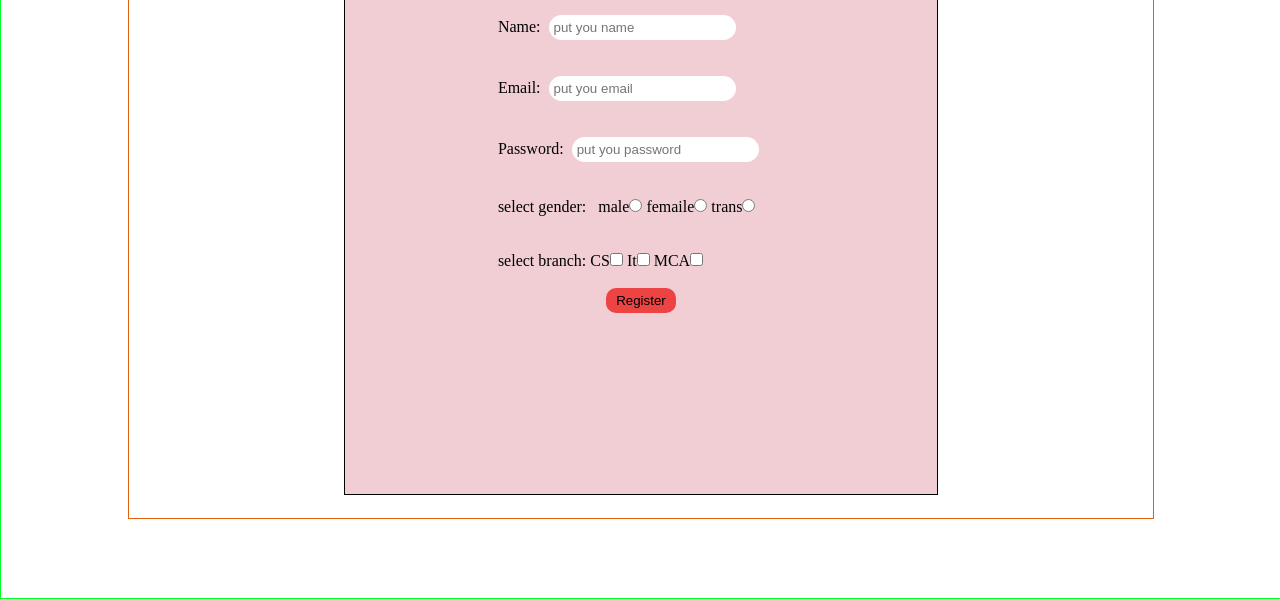
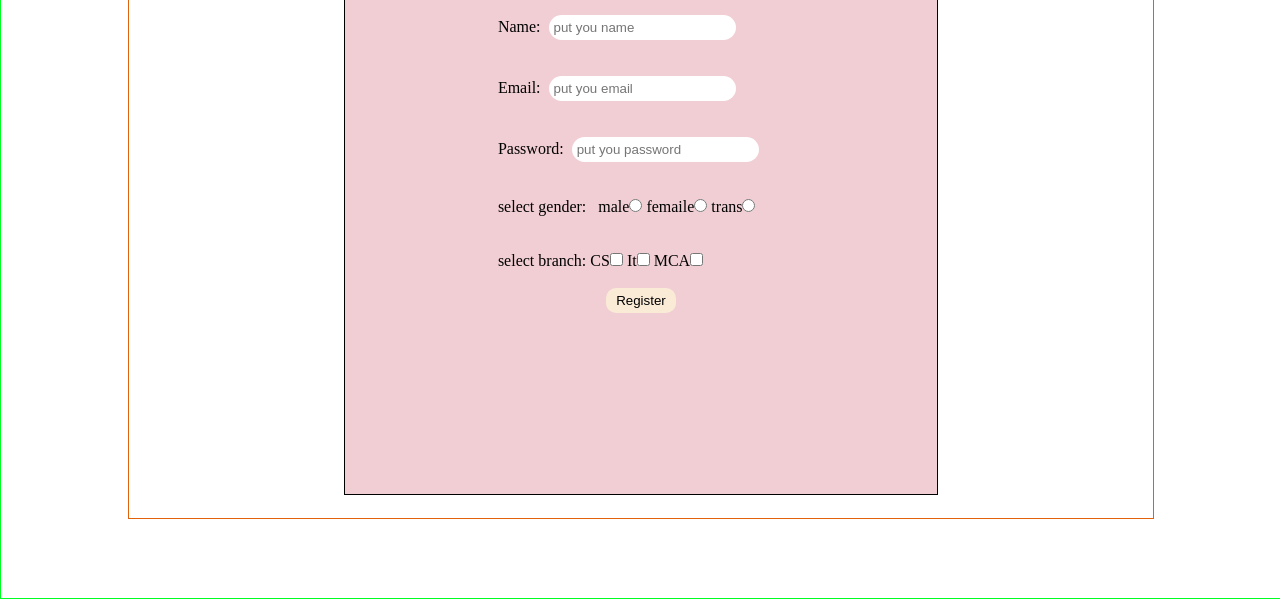
Before and after one commit to harshalibhavsar/LocalRepo, a plain HTML site: page index.html in a window 1280 px wide. Shown: the part 203-802 px from the top of the page. Drawn offline with Linux system fonts and the light colour scheme.

Commit message:
color change

```diff
--- a/style.css
+++ b/style.css
@@ -41,7 +41,7 @@ border: 1px solid rgb(226, 97, 11);
 
 }
 .button button{
-    background-color: rgb(238, 67, 67);
+    background-color:antiquewhite;
     padding: 5px 10px;
     border-radius: 10px;
     border-style: none;
```
